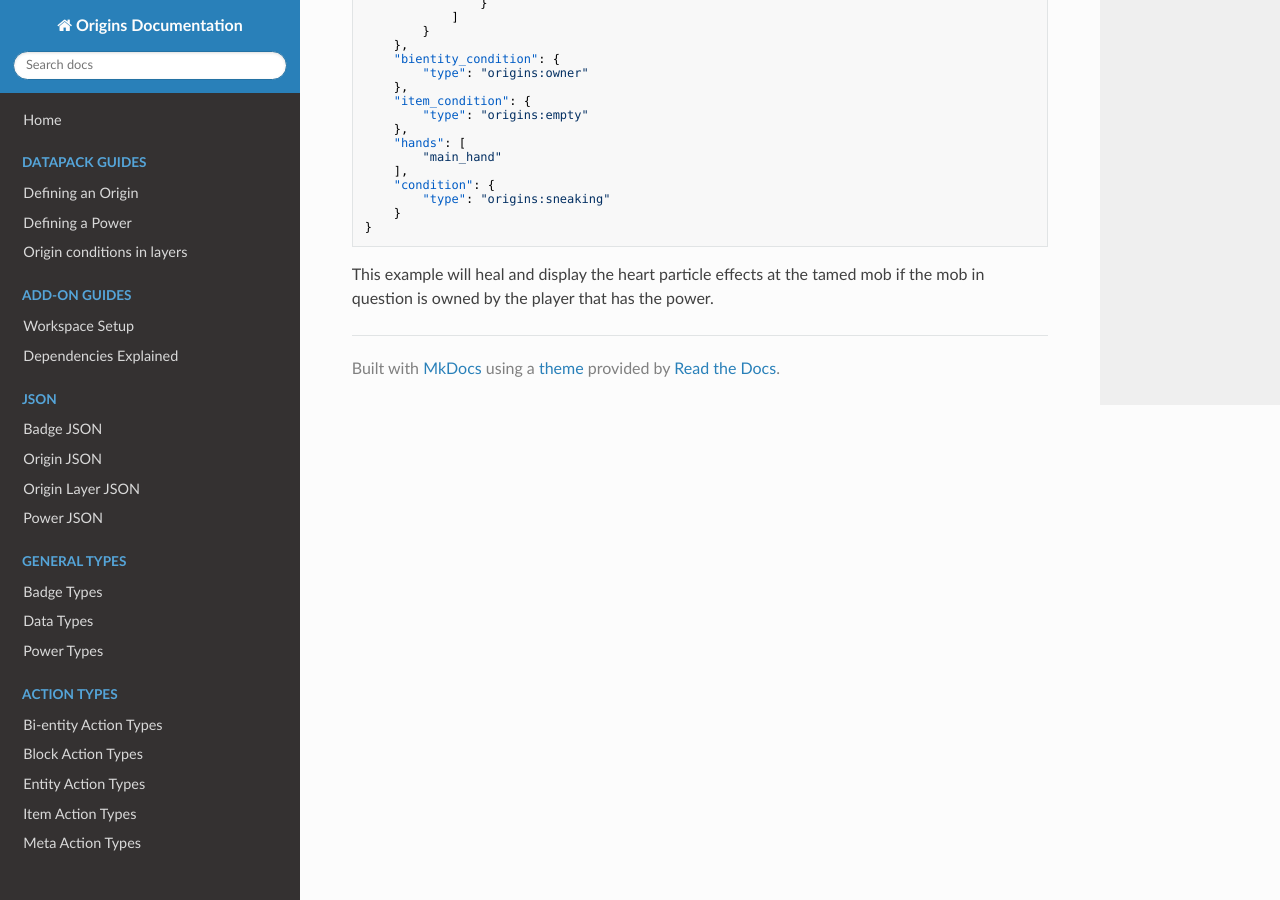
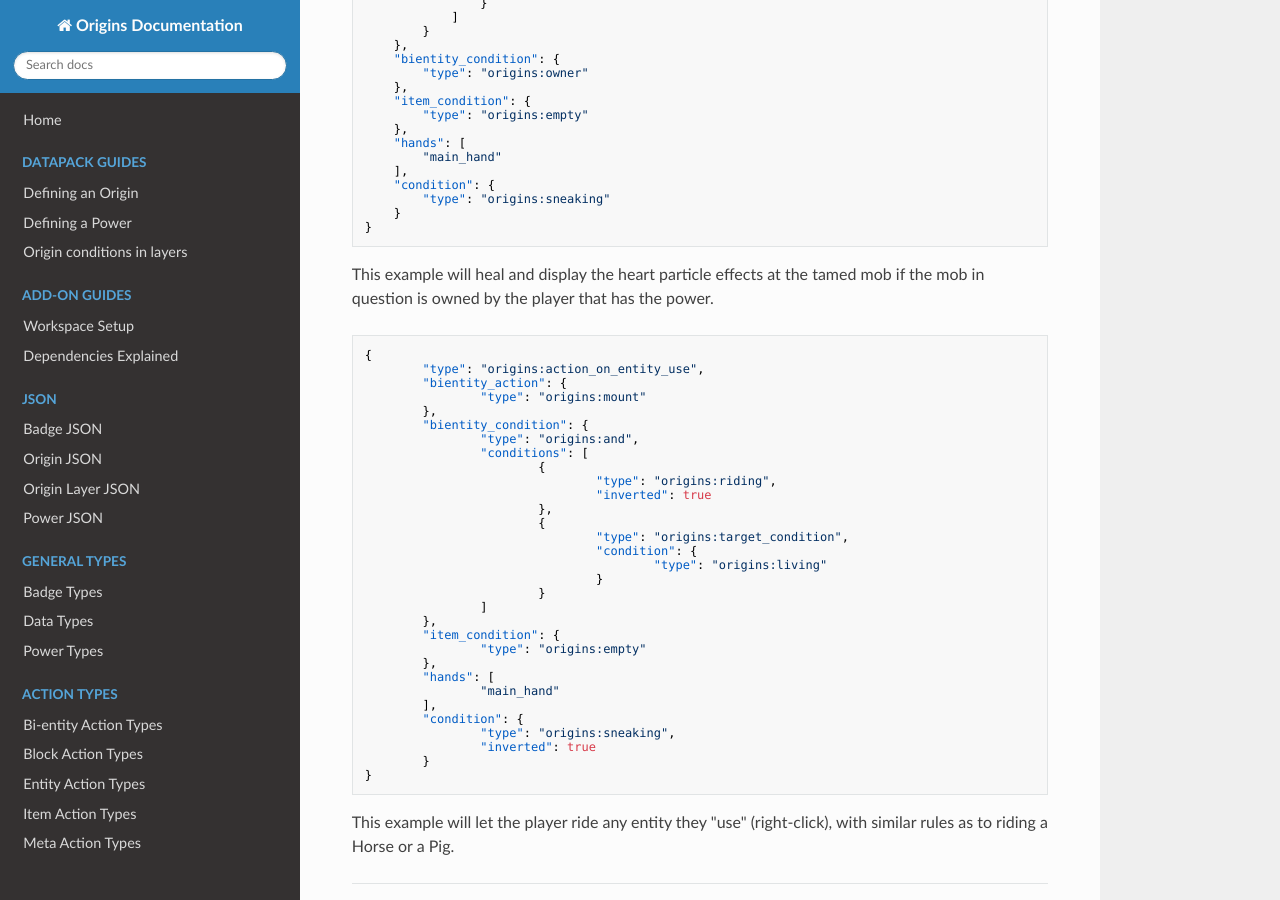
Before and after one commit to apace100/origins-docs, an MkDocs documentation site: the page built from docs/types/power_types/action_on_entity_use.md, in a window 1280 px wide and 900 px high, scrolled down 1154 px. Built offline with MkDocs 1.6.1, drawn with Linux system fonts in a browser that asks for light colours; nearby versions of some CDN libraries.

Commit message:
Update `action_on_entity_use.md` (Power Types)
Added example with how to mount any entity.

````diff
--- a/docs/types/power_types/action_on_entity_use.md
+++ b/docs/types/power_types/action_on_entity_use.md
@@ -68,3 +68,40 @@ Field | Type | Default | Description
 ```
 
 This example will heal and display the heart particle effects at the tamed mob if the mob in question is owned by the player that has the power.
+<br>
+
+```json
+{
+		"type": "origins:action_on_entity_use",
+		"bientity_action": {
+				"type": "origins:mount"
+		},
+		"bientity_condition": {
+				"type": "origins:and",
+				"conditions": [
+						{
+								"type": "origins:riding",
+								"inverted": true
+						},
+						{
+								"type": "origins:target_condition",
+								"condition": {
+										"type": "origins:living"
+								}
+						}
+				]
+		},
+		"item_condition": {
+				"type": "origins:empty"
+		},
+		"hands": [
+				"main_hand"
+		],
+		"condition": {
+				"type": "origins:sneaking",
+				"inverted": true
+		}
+}
+```
+
+This example will let the player ride any entity they "use" (right-click), with similar rules as to riding a Horse or a Pig.
````
